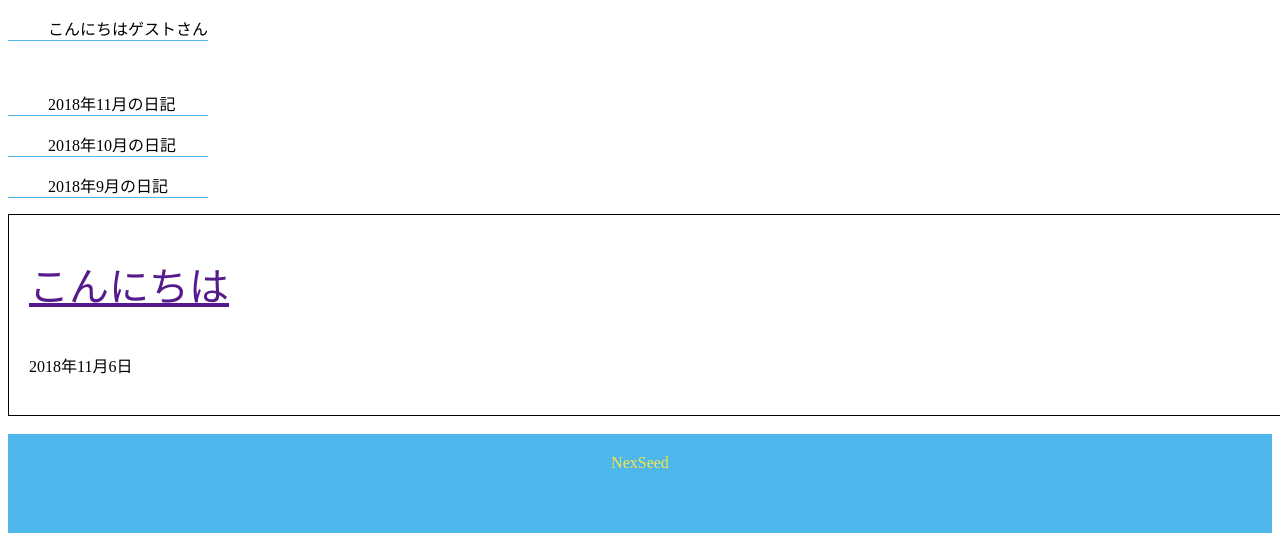
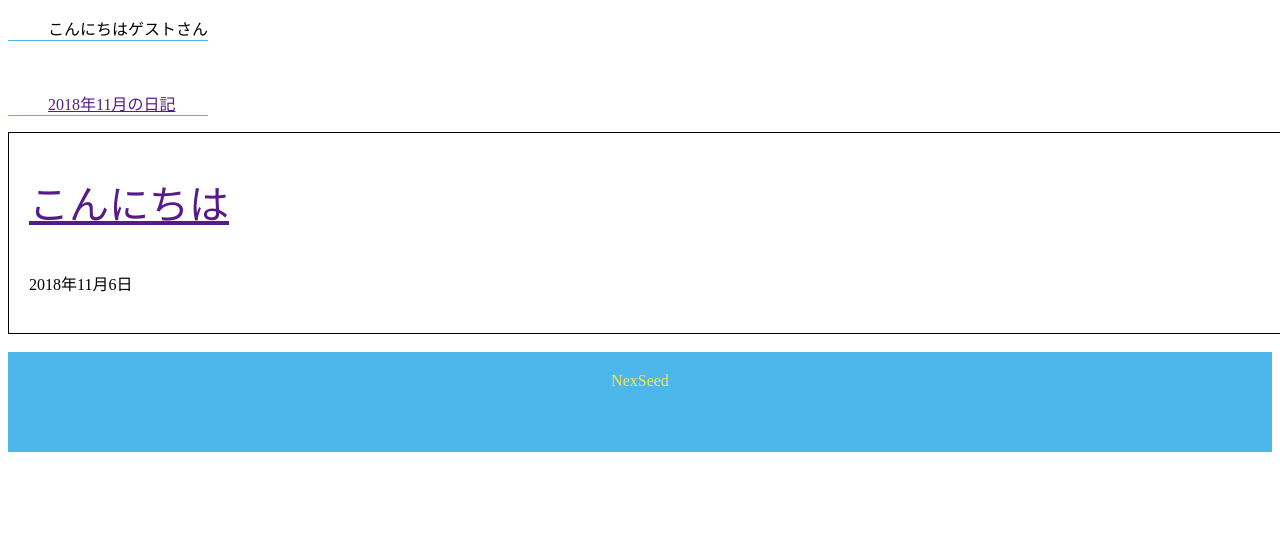
Before and after one commit to KitanoChihiro/assignment3week, a PHP site: page / in a window 1280 px wide; the page is wider, and only the part inside the window is pictured. Shown: the part 108-641 px from the top of that part. Run offline with PHP 8.4, Linux system fonts and the light colour scheme.

Commit message:
年月日のページ遷移のためのaタグをつけました

```diff
--- a/index.php
+++ b/index.php
@@ -13,9 +13,7 @@
         <div>
             <p class="topic">こんにちはゲストさん</p>
             <br>
-            <p class="topic">2018年11月の日記</p>
-            <p class="topic">2018年10月の日記</p>
-            <p class="topic">2018年9月の日記</p>
+            <a href=""><p class="topic">2018年11月の日記</p></a>
         </div>
 
         <div class="box">
```
